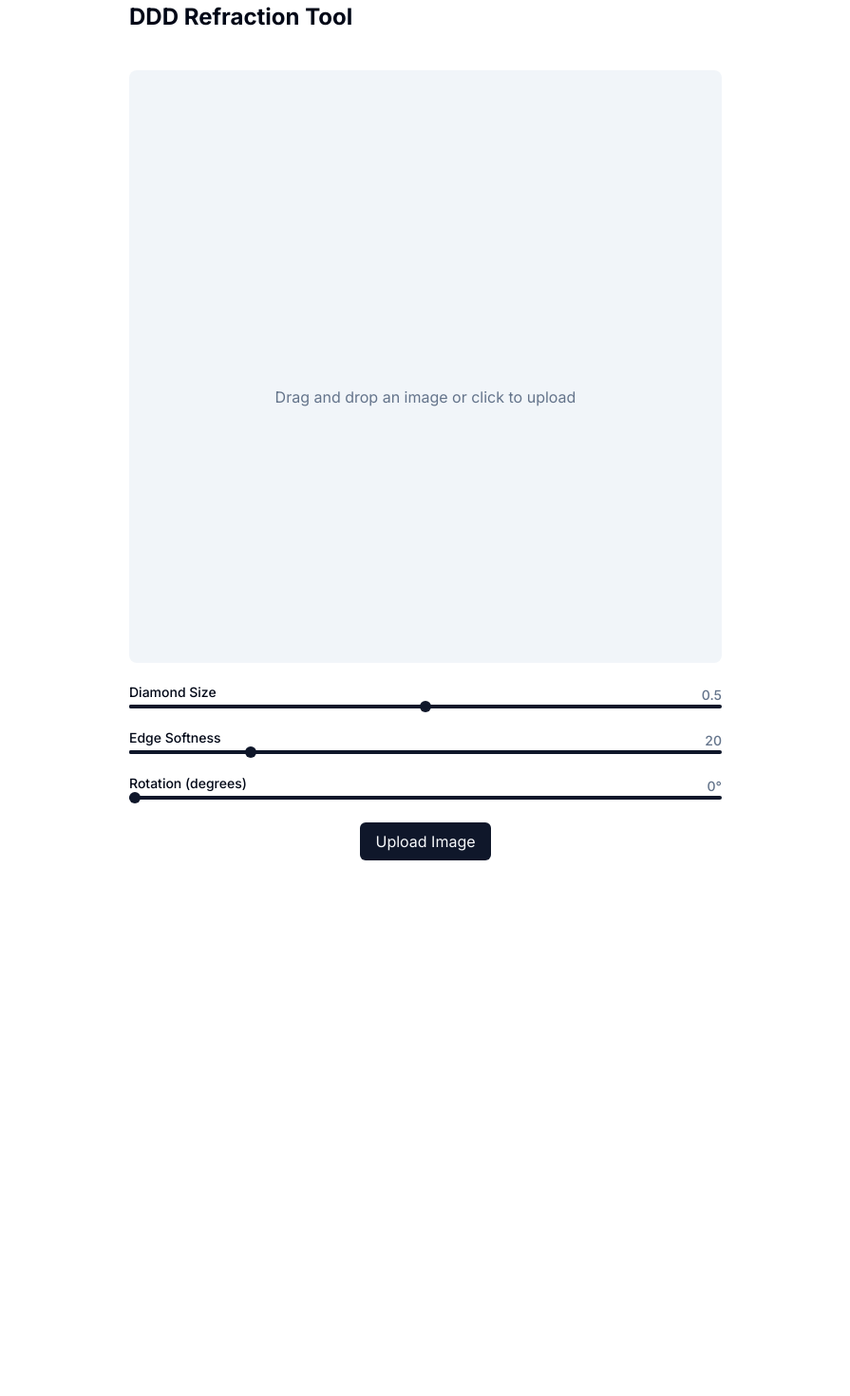
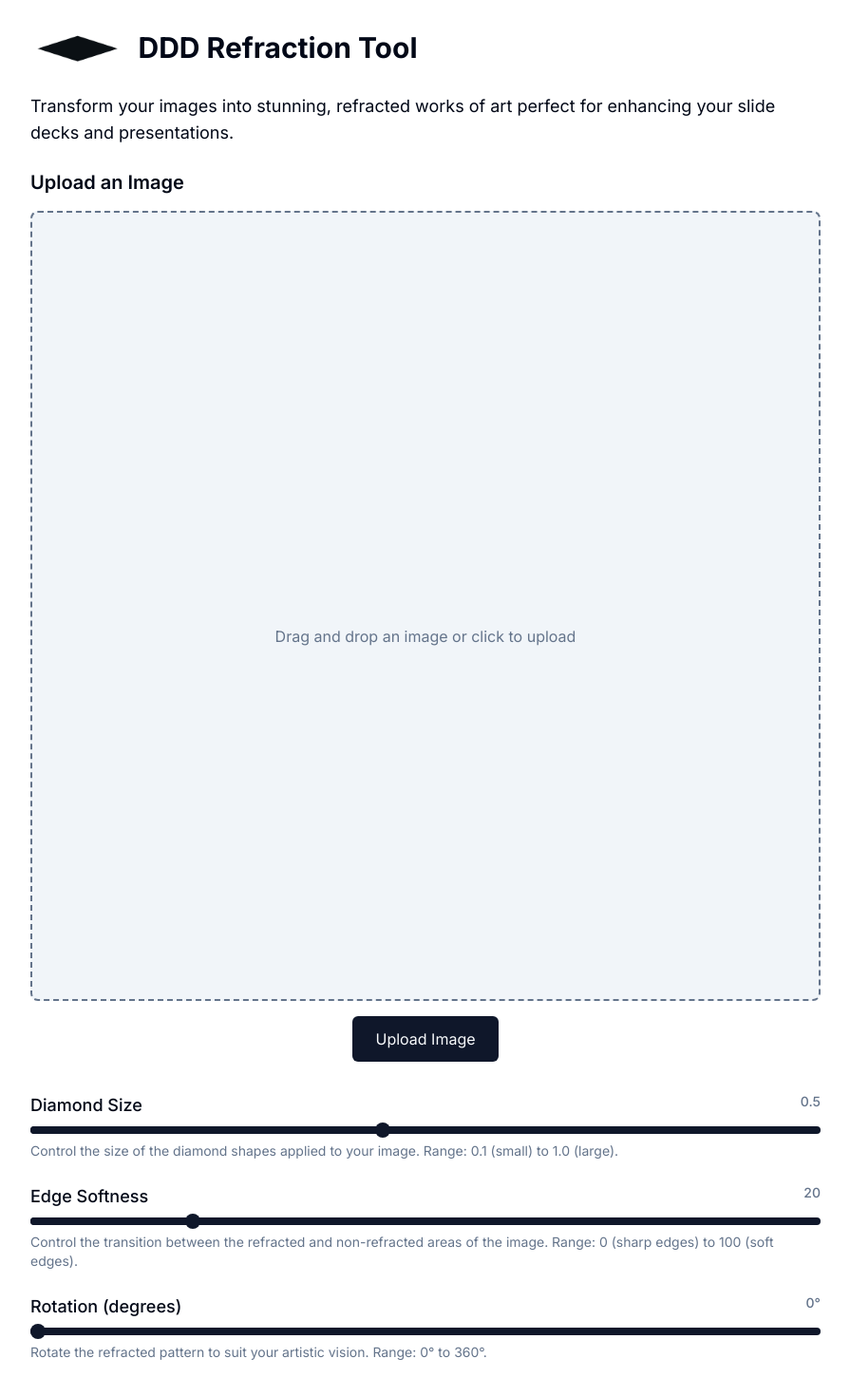
Before and after one commit to AISimplyExplained/distorted-img, a Next.js app: page / in a window 1280 px wide. Shown: the part 38-1508 px from the top of the page at 95% size, without its empty margins (192-1087 px from the left). Before the commit the page ends 984 px from the top, so only its background shows below. Built offline with nearby package versions, Linux system fonts and the light colour scheme.

Commit message:
new changes

```diff
--- a/package.json
+++ b/package.json
@@ -12,6 +12,7 @@
     "@radix-ui/react-label": "^2.1.0",
     "@radix-ui/react-slider": "^1.2.0",
     "@radix-ui/react-slot": "^1.1.0",
+    "browser-image-compression": "^2.0.2",
     "class-variance-authority": "^0.7.0",
     "clsx": "^2.1.1",
     "lucide-react": "^0.416.0",
--- a/src/app/page.tsx
+++ b/src/app/page.tsx
@@ -91,17 +91,30 @@ const Home = () => {
   };
 
   return (
-    <div className="flex flex-col items-center justify-center min-h-screen bg-background p-4">
-      <div className="max-w-2xl w-full p-6 bg-card rounded-lg ">
-        <h1 className="text-2xl font-bold mb-4 text-card-foreground">
-DDD Refraction Tool
-</h1>
+    <div className="flex flex-col items-center justify-center min-h-screen bg-background p-8">
+      <div className="max-w-4xl w-full p-8 bg-card rounded-lg">
+        <div className="flex items-center mb-6">
+          <img src="/dlogo.png" alt="DDD Refraction Tool Logo" className="h-12 mr-4" />
+          <h1 className="text-3xl font-bold text-card-foreground">DDD Refraction Tool</h1>
+        </div>
 
-        <form onSubmit={handleSubmit} className="space-y-6">
-          <div className="flex flex-col gap-4 md:flex-row">
+        <p className="text-lg mb-6 text-card-foreground">
+          Transform your images into stunning, refracted works of art perfect for enhancing your slide decks and presentations.
+        </p>
+
+        <form onSubmit={handleSubmit} className="space-y-8">
+          <div className="flex flex-col gap-6 md:flex-row">
+            <div className="flex-1">
+              <h2 className="text-xl font-semibold mb-4">Upload an Image</h2>
+              {!selectedFile && !resultImage && (
+                <div className="flex flex-col items-center justify-center w-full aspect-square bg-muted rounded-lg p-4 border-2 border-dashed border-muted-foreground">
+                  <div className="w-12 h-12 text-muted-foreground mb-4">
+                    {/* You can add an upload icon here */}
+                  </div>
+                  <p className="text-center text-muted-foreground">Drag and drop an image or click to upload</p>
+                </div>
+              )}
               {selectedFile && !resultImage && (
-              <div className="flex-1">
-                <h2 className="text-lg font-semibold mb-2">Original Image</h2>
                 <div className="relative w-full aspect-square overflow-hidden rounded-lg">
                   <img
                     src={URL.createObjectURL(selectedFile)}
@@ -109,12 +122,21 @@ DDD Refraction Tool
                     className="w-full h-full object-contain"
                   />
                 </div>
+              )}
+              <div className="mt-4 flex justify-center">
+                <label
+                  htmlFor="image-upload"
+                  className="inline-flex items-center justify-center px-6 py-3 bg-primary text-primary-foreground rounded-md cursor-pointer hover:bg-primary/90 transition-colors text-center"
+                >
+                  Upload Image
+                </label>
+                <input id="image-upload" type="file" accept="image/*" className="hidden" onChange={handleFileChange} />
               </div>
-            )}
+            </div>
 
             {resultImage && (
-              <div className="flex-1 mt-4 md:mt-0">
-                <h2 className="text-lg font-semibold mb-2">Result Image</h2>
+              <div className="flex-1">
+                <h2 className="text-xl font-semibold mb-4">Result Image</h2>
                 <div className="relative w-full aspect-square overflow-hidden rounded-lg">
                   <img
                     src={resultImage}
@@ -124,7 +146,7 @@ DDD Refraction Tool
                 </div>
                 <button
                   onClick={handleDownload}
-                  className="mt-4 px-4 py-2 bg-primary text-primary-foreground rounded-md hover:bg-primary/90 transition-colors"
+                  className="mt-4 px-6 py-3 bg-primary text-primary-foreground rounded-md hover:bg-primary/90 transition-colors"
                 >
                   Download Image
                 </button>
@@ -132,31 +154,28 @@ DDD Refraction Tool
             )}
           </div>
 
-          {!selectedFile && !resultImage && (
-            <div className="flex flex-col items-center justify-center w-full aspect-square bg-muted rounded-lg">
-              <div className="w-12 h-12 text-muted-foreground" />
-              <p className="mt-4 text-muted-foreground">Drag and drop an image or click to upload</p>
-            </div>
-          )}
-
+          <div className="space-y-6">
             <div>
-            <Label htmlFor="diamond_size" className="flex justify-between">
+              <Label htmlFor="diamond_size" className="flex justify-between text-lg mb-2">
                 Diamond Size
                 <span className="text-sm text-muted-foreground">{diamondSize.toFixed(1)}</span>
               </Label>
               <Slider
                 id="diamond_size"
-              min={0}
+                min={0.1}
                 max={1}
                 step={0.1}
                 value={[diamondSize]}
                 onValueChange={handleDiamondSizeChange}
-              className="[&>span:first-child]:h-1 [&>span:first-child]:bg-primary [&_[role=slider]]:bg-primary [&_[role=slider]]:w-3 [&_[role=slider]]:h-3 [&_[role=slider]]:border-0 [&>span:first-child_span]:bg-primary [&_[role=slider]:focus-visible]:ring-0 [&_[role=slider]:focus-visible]:ring-offset-0 [&_[role=slider]:focus-visible]:scale-105 [&_[role=slider]:focus-visible]:transition-transform"
+                className="[&>span:first-child]:h-2 [&>span:first-child]:bg-primary [&_[role=slider]]:bg-primary [&_[role=slider]]:w-4 [&_[role=slider]]:h-4 [&_[role=slider]]:border-0 [&>span:first-child_span]:bg-primary [&_[role=slider]:focus-visible]:ring-0 [&_[role=slider]:focus-visible]:ring-offset-0 [&_[role=slider]:focus-visible]:scale-105 [&_[role=slider]:focus-visible]:transition-transform"
               />
+              <p className="text-sm text-muted-foreground mt-2">
+                Control the size of the diamond shapes applied to your image. Range: 0.1 (small) to 1.0 (large).
+              </p>
             </div>
 
             <div>
-            <Label htmlFor="edge_softness" className="flex justify-between">
+              <Label htmlFor="edge_softness" className="flex justify-between text-lg mb-2">
                 Edge Softness
                 <span className="text-sm text-muted-foreground">{edgeSoftness}</span>
               </Label>
@@ -167,12 +186,15 @@ DDD Refraction Tool
                 step={5}
                 value={[edgeSoftness]}
                 onValueChange={handleEdgeSoftnessChange}
-              className="[&>span:first-child]:h-1 [&>span:first-child]:bg-primary [&_[role=slider]]:bg-primary [&_[role=slider]]:w-3 [&_[role=slider]]:h-3 [&_[role=slider]]:border-0 [&>span:first-child_span]:bg-primary [&_[role=slider]:focus-visible]:ring-0 [&_[role=slider]:focus-visible]:ring-offset-0 [&_[role=slider]:focus-visible]:scale-105 [&_[role=slider]:focus-visible]:transition-transform"
+                className="[&>span:first-child]:h-2 [&>span:first-child]:bg-primary [&_[role=slider]]:bg-primary [&_[role=slider]]:w-4 [&_[role=slider]]:h-4 [&_[role=slider]]:border-0 [&>span:first-child_span]:bg-primary [&_[role=slider]:focus-visible]:ring-0 [&_[role=slider]:focus-visible]:ring-offset-0 [&_[role=slider]:focus-visible]:scale-105 [&_[role=slider]:focus-visible]:transition-transform"
               />
+              <p className="text-sm text-muted-foreground mt-2">
+                Control the transition between the refracted and non-refracted areas of the image. Range: 0 (sharp edges) to 100 (soft edges).
+              </p>
             </div>
 
             <div>
-            <Label htmlFor="rotation" className="flex justify-between">
+              <Label htmlFor="rotation" className="flex justify-between text-lg mb-2">
                 Rotation (degrees)
                 <span className="text-sm text-muted-foreground">{rotation}°</span>
               </Label>
@@ -183,28 +205,22 @@ DDD Refraction Tool
                 step={15}
                 value={[rotation]}
                 onValueChange={handleRotationChange}
-              className="[&>span:first-child]:h-1 [&>span:first-child]:bg-primary [&_[role=slider]]:bg-primary [&_[role=slider]]:w-3 [&_[role=slider]]:h-3 [&_[role=slider]]:border-0 [&>span:first-child_span]:bg-primary [&_[role=slider]:focus-visible]:ring-0 [&_[role=slider]:focus-visible]:ring-offset-0 [&_[role=slider]:focus-visible]:scale-105 [&_[role=slider]:focus-visible]:transition-transform"
+                className="[&>span:first-child]:h-2 [&>span:first-child]:bg-primary [&_[role=slider]]:bg-primary [&_[role=slider]]:w-4 [&_[role=slider]]:h-4 [&_[role=slider]]:border-0 [&>span:first-child_span]:bg-primary [&_[role=slider]:focus-visible]:ring-0 [&_[role=slider]:focus-visible]:ring-offset-0 [&_[role=slider]:focus-visible]:scale-105 [&_[role=slider]:focus-visible]:transition-transform"
               />
+              <p className="text-sm text-muted-foreground mt-2">
+                Rotate the refracted pattern to suit your artistic vision. Range: 0° to 360°.
+              </p>
             </div>
-
-          <div className="flex justify-center">
-            <label
-              htmlFor="image-upload"
-              className="inline-flex items-center justify-center px-4 py-2 bg-primary text-primary-foreground rounded-md cursor-pointer hover:bg-primary/90 transition-colors text-center"
-            >
-              Upload Image
-            </label>
-            <input id="image-upload" type="file" accept="image/*" className="hidden" onChange={handleFileChange} />
           </div>
 
           {selectedFile && (
             <div className="flex justify-center">
               <button
                 type="submit"
-                className="px-4 py-2 bg-primary text-primary-foreground rounded-md hover:bg-primary/90 transition-colors"
+                className="px-8 py-4 bg-primary text-primary-foreground rounded-md hover:bg-primary/90 transition-colors text-lg font-semibold"
                 disabled={loading}
               >
-                {loading ? "Processing..." : "Submit"}
+                {loading ? "Processing..." : "Apply Refraction Effect"}
               </button>
             </div>
           )}
```
Also changed, not shown: public/dlogo.png (added), 1 other file (tests, documents, lock files or other folders). Lines whose indentation alone changed are shown as unchanged.
